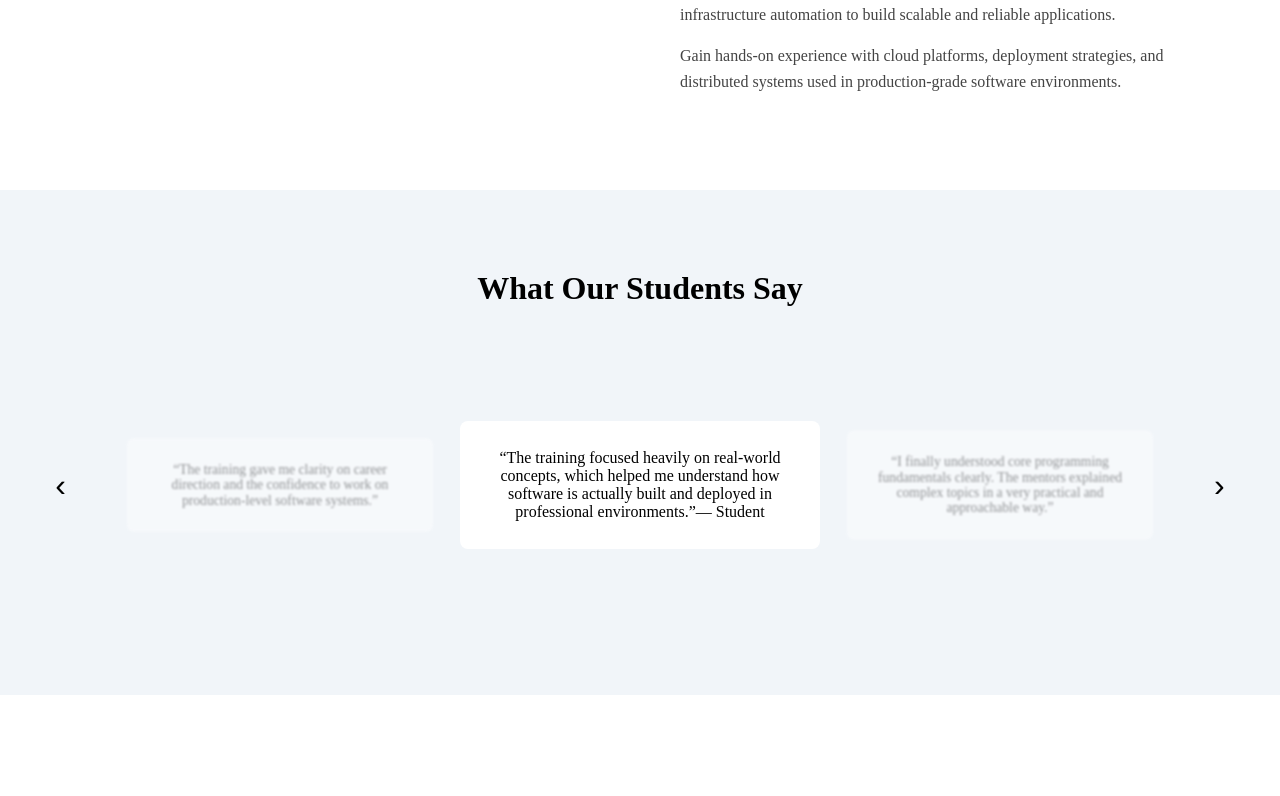
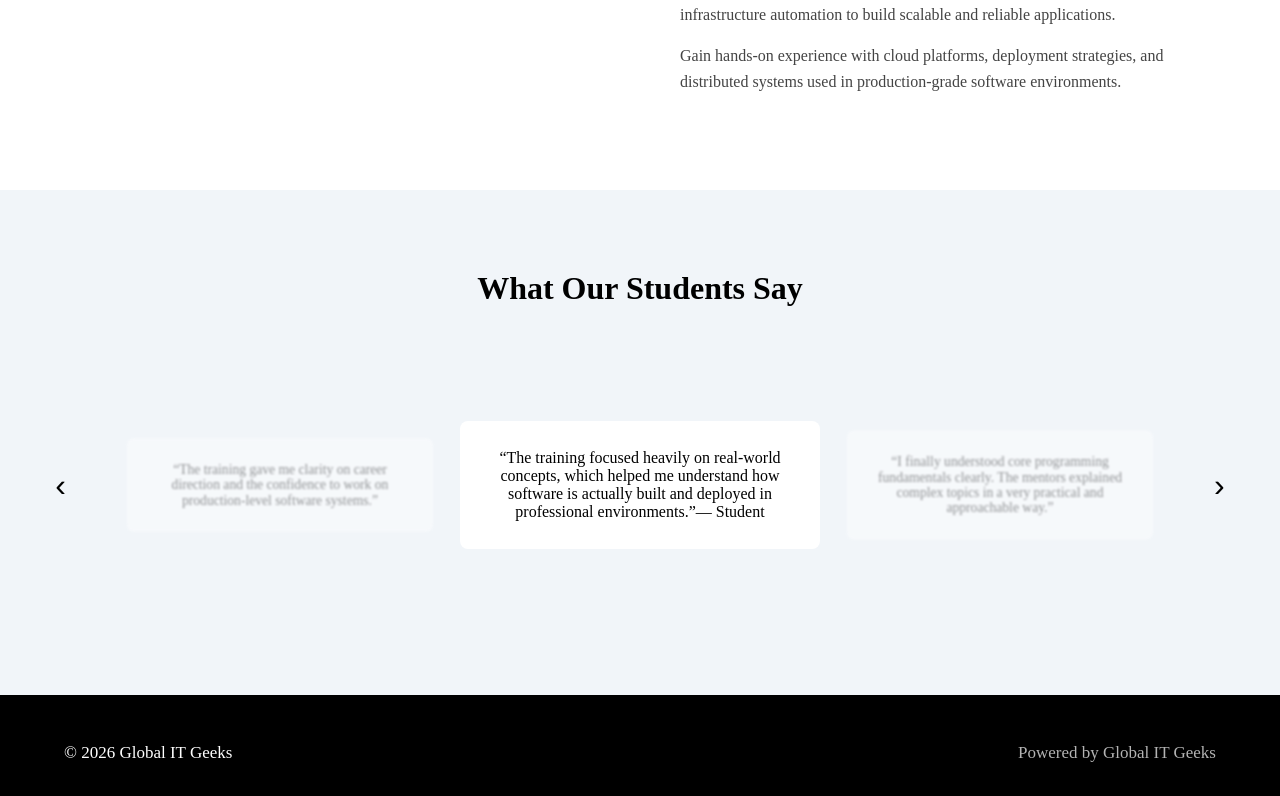
Before and after one commit to kartik-sinha/Global-It-Geeks-Frontend, a React (Vite) app in the folder global-it-geeks/: page / in a window 1280 px wide. Shown: the part 1064-1860 px from the top of the page. Before the commit the page ends 1759 px from the top, so only its background shows below. Built offline with nearby package versions, Linux system fonts and the light colour scheme.

Commit message:
Fifth commit: Added Footer.jsx and Footer.css file

```diff
--- a/global-it-geeks/src/Components/Footer.jsx
+++ b/global-it-geeks/src/Components/Footer.jsx
@@ -1,9 +1,11 @@
+import "../Styles/Footer.css";
+
 export default function Footer() {
     return (
-        <footer className="bg-primary text-white py-10">
-            <div className="max-w-7xl mx-auto text-center">
-                <p>© 2026 Global IT Geeks</p>
-                <p className="text-sm opacity-70">Industry-focused IT training</p>
+        <footer className="footer">
+            <div className="footer-container">
+                <p className="footer-copy">© 2026 Global IT Geeks</p>
+                <p className="footer-tagline">Powered by Global IT Geeks</p>
             </div>
         </footer>
     );
--- a/global-it-geeks/src/Pages/Home.jsx
+++ b/global-it-geeks/src/Pages/Home.jsx
@@ -33,7 +33,7 @@ export default function Home() {
             {/*<Trainings />*/}
             <Testimonials />
             {/*<PaymentCTA />*/}
-            {/*<Footer />*/}
+            <Footer />
         </>
     );
 }
--- /dev/null
+++ b/global-it-geeks/src/Styles/Footer.css
@@ -0,0 +1,28 @@
+.footer {
+    width: 100%;
+    background-color: #000;
+    color: #fff;
+    padding: 24px 0;
+    height: 110px;
+}
+
+.footer-container {
+    max-width: 1200px;
+    margin: 0 auto;
+    padding: 0 24px;
+
+    display: flex;
+    justify-content: space-between;
+    align-items: center;
+}
+
+.footer-copy {
+    padding-top: 24px;
+    font-size: 17px;
+}
+
+.footer-tagline {
+    padding-top: 24px;
+    font-size: 17px;
+    opacity: 0.7;
+}
--- a/global-it-geeks/src/Styles/Home.css
+++ b/global-it-geeks/src/Styles/Home.css
@@ -5,6 +5,7 @@
     font-weight: 600;
     letter-spacing: 0.04em;
     padding-top: 300px;
+    padding-left: 500px;
 }
 
 .brand-tagline {
@@ -14,6 +15,7 @@
     letter-spacing: 0.25em;
     text-transform: uppercase;
     opacity: 0.8;
+    padding-left: 620px;
 }
 
 .hero {
```
